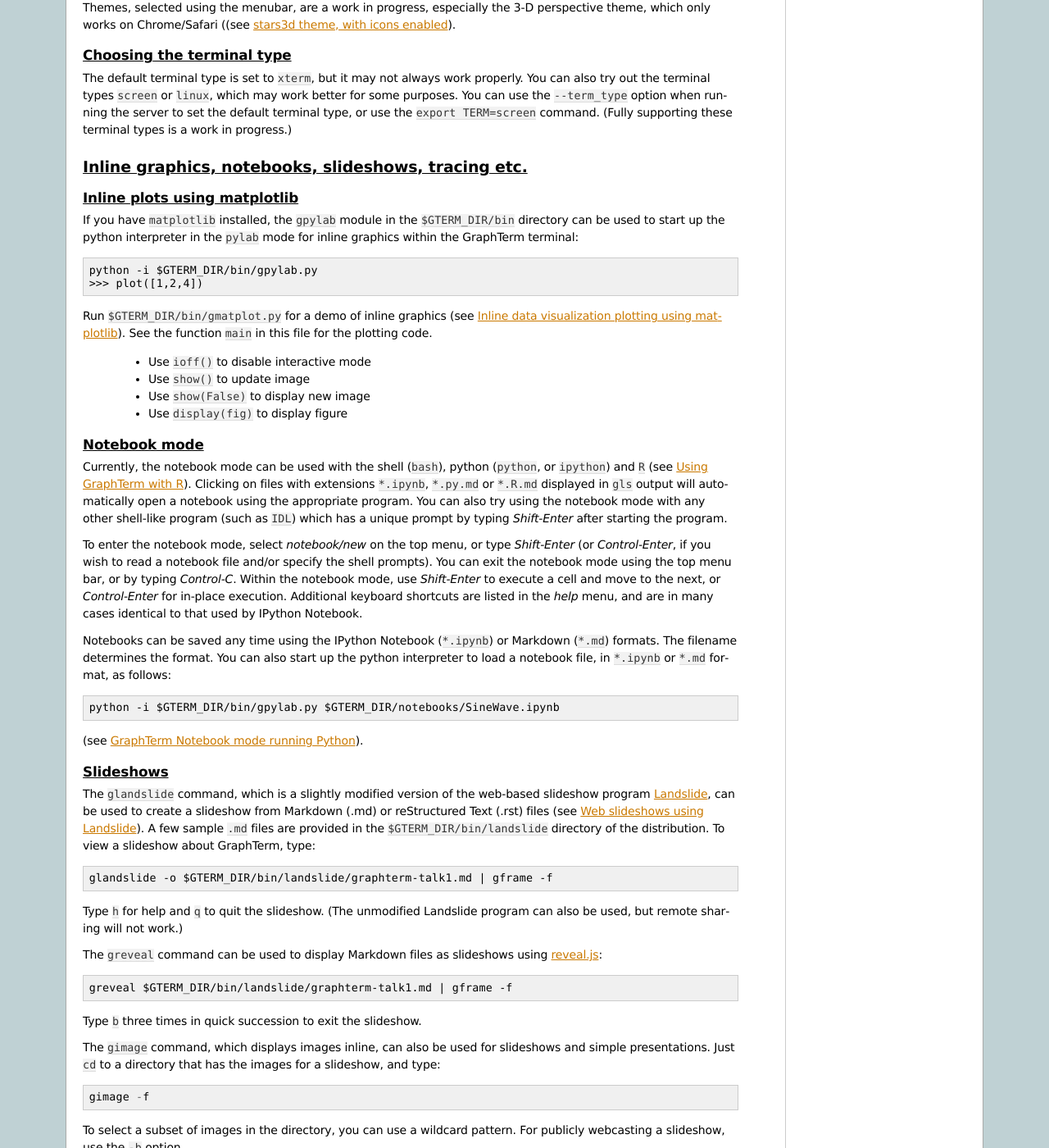
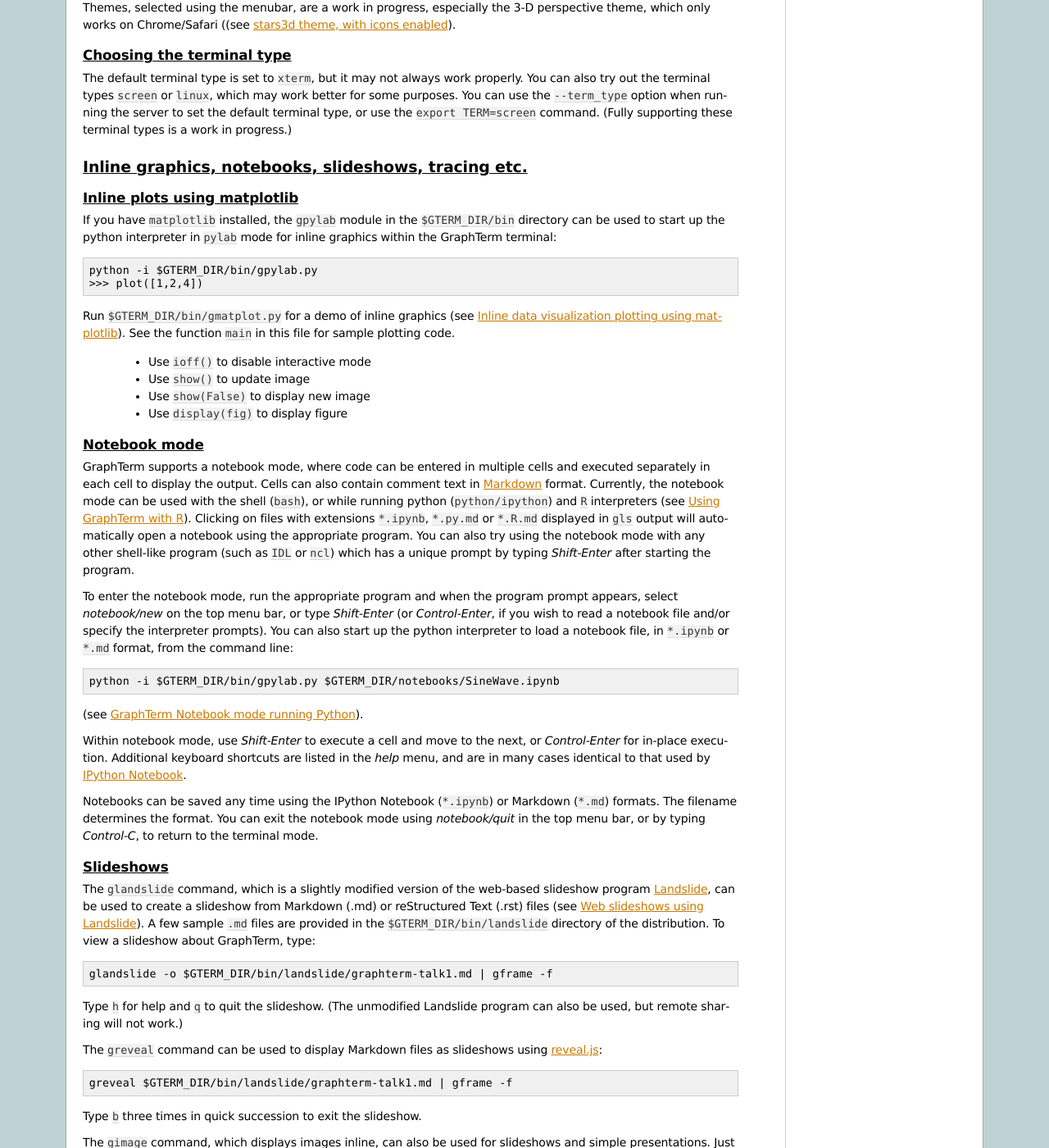
Before and after one commit to mitotic/graphterm, a Sphinx documentation site: the page built from docs/start.rst, in a window 1280 px wide and 1400 px high, scrolled down 3849 px. Shown: the whole window at 82% size. Built offline with Sphinx 7.4.7, drawn with Linux system fonts in a browser that asks for light colours; the version number could not be read and is left out.

```diff
--- a/README.rst
+++ b/README.rst
@@ -129,9 +129,9 @@
 
 To start the ``GraphTerm`` server, use the command::
 
-  gtermserver --auth_code=none
+  gtermserver --auth_code=none --terminal
 
-Once the server is running, you can open a GraphTerm terminal window
+Once the server is running, you can open GraphTerm terminal windows
 using a browser that supports websockets, such as Google Chrome,
 Firefox, Safari, or IE10 (Chrome works best), and entering the following URL::
 
--- a/docs/start.rst
+++ b/docs/start.rst
@@ -282,19 +282,20 @@
 
 If you have ``matplotlib`` installed, the ``gpylab`` module in the
 ``$GTERM_DIR/bin`` directory can be used to start up the python
-interpreter in the ``pylab`` mode for inline graphics within the
+interpreter in ``pylab`` mode for inline graphics within the
 GraphTerm terminal::
 
     python -i $GTERM_DIR/bin/gpylab.py
     >>> plot([1,2,4])
 
 Run ``$GTERM_DIR/bin/gmatplot.py`` for a demo of inline graphics (see  :ref:`matplotlib_shot`).
-See the function ``main`` in this file for the plotting code.
+See the function ``main`` in this file for sample plotting code.
 
  - Use ``ioff()`` to disable interactive mode
  - Use ``show()`` to update image
  - Use ``show(False)`` to display new image
  - Use ``display(fig)`` to display figure
+
 
 .. index:: notebook
 
@@ -303,34 +304,45 @@
 Notebook mode
 --------------------------------------------------------------------------------------------
 
+GraphTerm supports a notebook mode, where code can be entered in
+multiple cells and executed separately in each cell to display the
+output. Cells can also contain comment text in `Markdown
+<http://daringfireball.net/projects/markdown>`_ format.
 Currently, the notebook mode can be used with the shell (``bash``),
-python (``python``, or ``ipython``)  and ``R``
+or while running python (``python/ipython``) and ``R`` interpreters
 (see `Using GraphTerm with R <http://code.mindmeldr.com/graphterm/R.html>`_).
 Clicking on files with extensions
 ``*.ipynb``, ``*.py.md`` or ``*.R.md`` displayed in ``gls`` output
 will automatically open a notebook using the appropriate program.
 You can also try using the notebook mode
-with any other shell-like program (such as ``IDL``) which has a unique
+with any other shell-like program (such as ``IDL`` or ``ncl``) which has a unique
 prompt by typing *Shift-Enter* after starting the program.
 
-To enter the notebook mode, select *notebook/new* on the top menu, or
+To enter the notebook mode, run the appropriate program and when the
+program prompt appears,
+select *notebook/new* on the top menu bar, or
 type *Shift-Enter* (or *Control-Enter*, if you wish to read a notebook
-file and/or specify the shell prompts). You can exit the notebook mode using
-the top menu bar, or by typing *Control-C*. Within the notebook mode,
+file and/or specify the interpreter prompts).
+You can also start up the python interpreter to load a notebook file, in
+``*.ipynb`` or ``*.md`` format, from the command line::
+
+    python -i $GTERM_DIR/bin/gpylab.py $GTERM_DIR/notebooks/SineWave.ipynb
+
+(see  :ref:`notebook_shot`).
+
+Within notebook mode,
 use *Shift-Enter* to execute a cell and move to the next, or
-*Control-Enter* for in-place execution. Additional keyboard shortcuts are listed
+*Control-Enter* for in-place execution.
+Additional keyboard shortcuts are listed
 in the *help* menu, and are in many cases identical to that used by
-IPython Notebook.
+`IPython Notebook <http://ipython.org/notebook.html>`_.
 
 Notebooks can be saved any time using the IPython Notebook
 (``*.ipynb``) or Markdown (``*.md``)
 formats. The filename determines the format.
-You can also start up the python interpreter to load a notebook file, in
-``*.ipynb`` or ``*.md`` format, as follows::
-
-    python -i $GTERM_DIR/bin/gpylab.py $GTERM_DIR/notebooks/SineWave.ipynb
-
-(see  :ref:`notebook_shot`).
+You can exit the notebook mode using
+*notebook/quit* in the top menu bar, or by typing *Control-C*,
+to return to the terminal mode.
 
 
 .. index:: slides, slideshows
@@ -339,7 +351,6 @@
 
 Slideshows
 --------------------------------------------------------------------------------------------
-
 
 
 The ``glandslide`` command, which is a slightly modified version of the
```
Also changed, not shown: docs/R.rst (+15 -14 lines), 5 other files.
